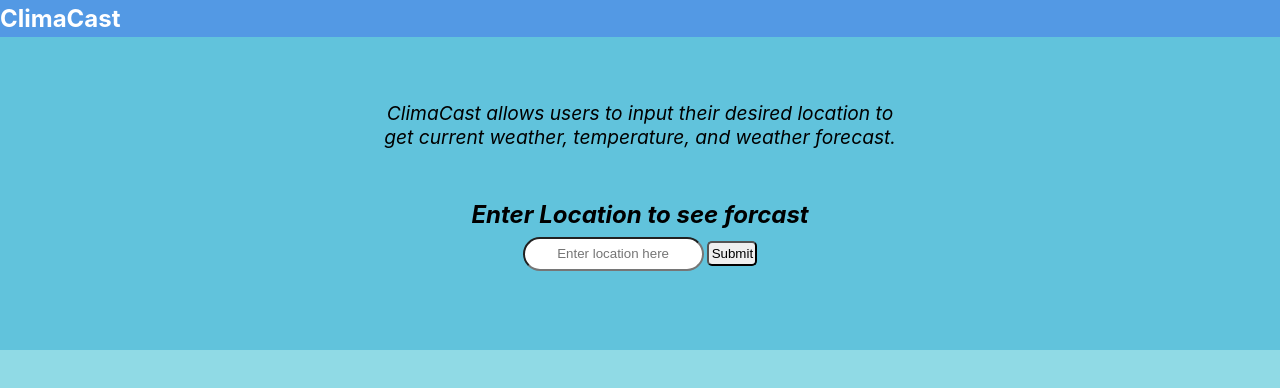
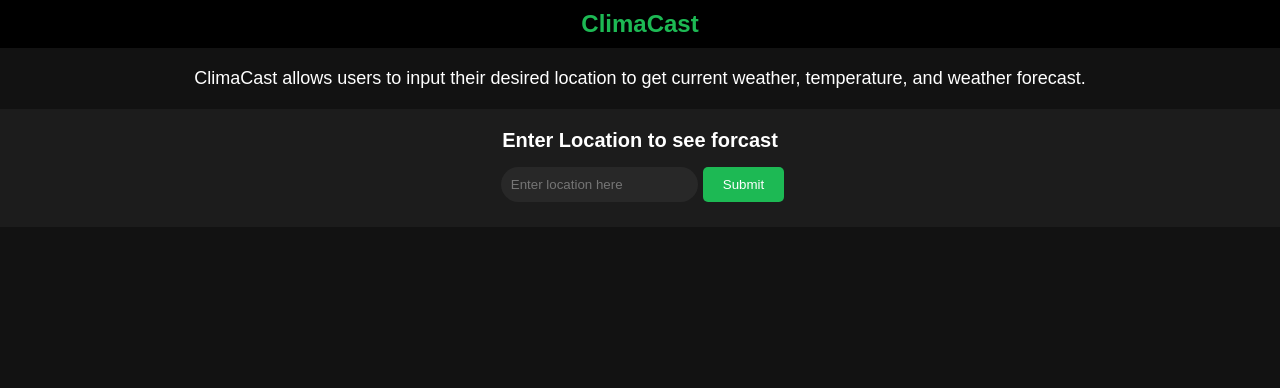
Before and after one commit to harriskwong1208/ClimaCast, a React (Create React App) app: page / in a window 1280 px wide. Shown: the top 388 px of the page. Built offline with nearby package versions, Linux system fonts and the light colour scheme; no server answers.

Commit message:
Rework interface

```diff
--- a/src/App.css
+++ b/src/App.css
@@ -1,13 +1,15 @@
-*{
+
+
+/* *{
   margin: 0;
   padding: 0;
 }
-body{
+body{ */
   /* background: linear-gradient(#9fff75, #1ec8a6); */
-  background-attachment: fixed;
+  /* background-attachment: fixed;
   background-color: #90dae5;
-}
-nav{
+} */
+/* nav{
 
   background-color: #5399e4;
 }
@@ -103,4 +105,113 @@ form input::placeholder{
   font-style: italic;
   text-align: center;
   padding-top: 4%;
+} */
+
+
+/* Reset some default styles */
+* {
+  margin: 0;
+  padding: 0;
+  box-sizing: border-box;
 }
+
+body {
+  background-color: #121212; /* Dark background color */
+  font-family: Arial, sans-serif;
+  color: white;
+}
+
+nav {
+  background-color: #000; /* Dark header background color */
+  padding: 10px;
+  text-align: center;
+}
+
+nav .header {
+  font-size: 24px;
+  font-weight: bold;
+  color: #1db954; /* Spotify green */
+}
+
+article {
+  font-size: 18px;
+  margin: 20px;
+  text-align: center;
+}
+
+form {
+  background-color: #1c1c1c; /* Dark form background color */
+  text-align: center;
+  padding: 20px;
+}
+
+form label h2 {
+  font-size: 20px;
+  font-weight: bold;
+  margin-bottom: 10px;
+}
+
+form input {
+  background-color: #282828; /* Dark input background color */
+  border: none;
+  border-radius: 25px;
+  padding: 10px;
+  margin: 5px;
+  color: white;
+}
+
+.submitbtn {
+  background-color: #1db954; /* Spotify green */
+  border: none;
+  border-radius: 5px;
+  color: white;
+  padding: 10px 20px;
+  cursor: pointer;
+  transition: background-color 0.3s;
+}
+
+.submitbtn:hover {
+  background-color: #1ed760; /* Lighter green on hover */
+}
+
+.Weather {
+  text-align: center;
+  margin-top: 20px;
+  padding: 20px;
+}
+
+.WeatherDescription {
+  display: grid;
+  grid-template-columns: 1fr;
+  grid-template-rows: 100px 100px 100px;
+  color: white;
+  font-size: 18px;
+}
+
+.WeatherIcon {
+  height: 60px;
+  margin-bottom: 10px;
+}
+
+.Temperature h1 {
+  font-size: 24px;
+  font-weight: bold;
+}
+
+.TemperatureDescription h1 {
+  font-style: italic;
+}
+
+.TemperatureDegree h1 {
+  font-size: 24px;
+  font-weight: bold;
+}
+
+.WeatherInvalidLocation {
+  font-size: 20px;
+  font-weight: bold;
+  text-align: center;
+  margin-top: 20px;
+  padding: 20px;
+  background-color: #d32f2f; /* Red background for invalid location */
+}
```
Also changed, not shown: static/Interface.png (added).
